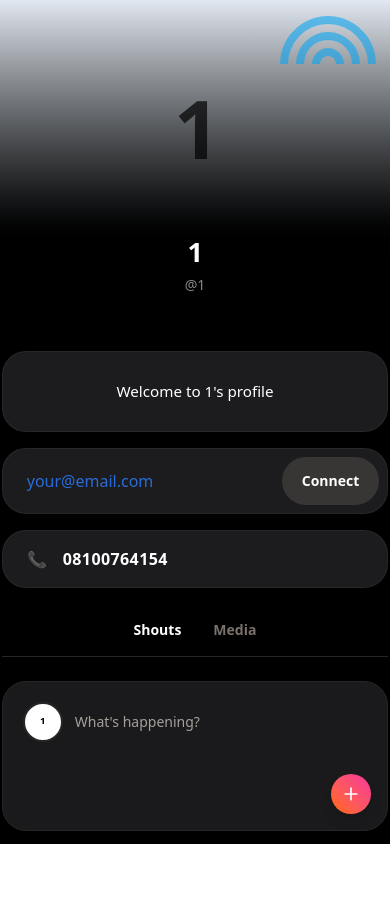
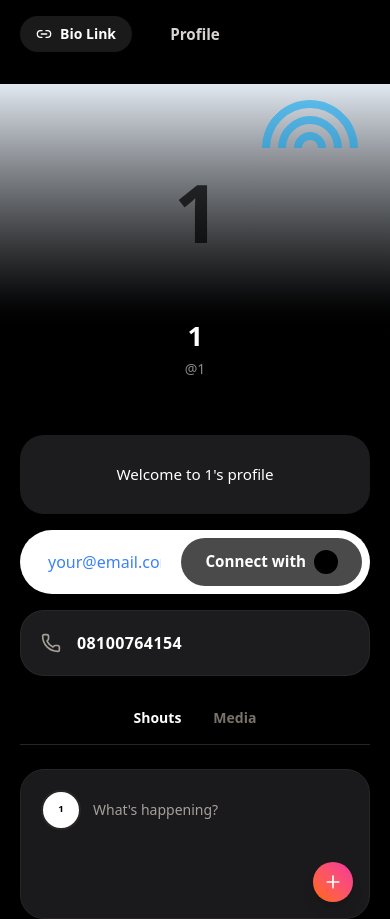
Before and after one commit to vickdennis/ChipNG-June15, a React (Vite) app: page /1 in a window 390 px wide. Before the commit the page ends 844 px from the top, so only its background shows below. Built offline with nearby package versions, Linux system fonts and the light colour scheme.

Commit message:
feat(dashboard): add edit mode toggle to smartphone frame
Introduced state management for edit mode in the dashboard and updated the smartphone frame to support switching between edit and public views, including a new navigation header for the public view.

```diff
--- a/src/components/dashboard/Dashboard.tsx
+++ b/src/components/dashboard/Dashboard.tsx
@@ -13,6 +13,8 @@ export default function Dashboard() {
   const [showPreviewMobile, setShowPreviewMobile] = useState(false);
   const [isContactModalOpen, setContactModalOpen] = useState(false);
   const [isBioModalOpen, setBioModalOpen] = useState(false);
+
+  const [isEditMode, setIsEditMode] = useState(false);
 
   // Social Links State
   const [socialLinks, setSocialLinks] = useState<any[]>([]);
@@ -40,6 +42,9 @@ export default function Dashboard() {
   return (
     <div className="font-sans selection:bg-indigo-500/30 selection:text-white bg-black">
          <SmartphoneFrame
+           isPublicView={!isEditMode}
+           onEditClick={() => setIsEditMode(true)}
+           onSaveClick={() => setIsEditMode(false)}
            socialLinks={socialLinks}
            onAddSocialClick={() => setDrawerOpen(true)}
            onSocialLinkClick={(link) => setManagePlatform(link.platform)}
--- a/src/components/dashboard/SmartphoneFrame.tsx
+++ b/src/components/dashboard/SmartphoneFrame.tsx
@@ -1,5 +1,5 @@
 import React from 'react';
-import { Share, ExternalLink, Check, ChevronLeft, Edit2, Plus } from 'lucide-react';
+import { Share, ExternalLink, Check, ChevronLeft, Edit2, Plus, Link2, Phone, GripVertical } from 'lucide-react';
 import SocialBar from './SocialBar';
 
 interface SmartphoneFrameProps {
@@ -8,9 +8,11 @@ interface SmartphoneFrameProps {
   onSocialLinkClick?: (link: any) => void;
   isPublicView?: boolean;
   profileName?: string;
+  onEditClick?: () => void;
+  onSaveClick?: () => void;
 }
 
-export default function SmartphoneFrame({ socialLinks = [], onAddSocialClick, onSocialLinkClick, isPublicView = false, profileName }: SmartphoneFrameProps) {
+export default function SmartphoneFrame({ socialLinks = [], onAddSocialClick, onSocialLinkClick, isPublicView = false, profileName, onEditClick, onSaveClick }: SmartphoneFrameProps) {
   const username = profileName || "username";
   const displayName = profileName ? profileName.toUpperCase() : "Your Name";
   const userUrl = `chipng.com/${username}`;
@@ -19,8 +21,32 @@ export default function SmartphoneFrame({ socialLinks = [], onAddSocialClick, on
     <div className={`flex flex-col items-center justify-center min-h-screen bg-black ${!isPublicView ? '' : ''}`}>
       <div className={`w-full max-w-md h-full min-h-screen bg-black relative flex flex-col font-sans text-white`}>
 
+          {/* Navigation Header for View Mode */}
+          {isPublicView && (
+            <div className="flex items-center justify-between px-5 py-4 w-full bg-black shrink-0 relative z-20">
+              <button className="flex items-center gap-2 px-4 py-2 rounded-full bg-white/10 text-white hover:bg-white/20 transition-colors">
+                <Link2 className="w-4 h-4" />
+                <span className="text-sm font-semibold">Bio Link</span>
+              </button>
+              <div className="absolute left-1/2 -translate-x-1/2 text-stone-300 font-semibold text-[0.95rem]">
+                Profile
+              </div>
+              {onEditClick ? (
+                <button
+                  onClick={onEditClick}
+                  className="flex items-center gap-2 px-4 py-2 rounded-full bg-white/10 text-white hover:bg-white/20 transition-colors"
+                >
+                  <Edit2 className="w-4 h-4" />
+                  <span className="text-sm font-semibold">Edit</span>
+                </button>
+              ) : (
+                <div className="w-[88px]" /> /* spacer */
+              )}
+            </div>
+          )}
+
           {/* Header Banner */}
-          <div className="relative w-full h-64 bg-gradient-to-b from-slate-200 to-black shrink-0 flex flex-col items-center justify-center overflow-hidden">
+          <div className={`${isPublicView ? 'mt-4 ' : ''}relative w-full h-64 bg-gradient-to-b from-slate-200 to-black shrink-0 flex flex-col items-center justify-center overflow-hidden`}>
              <div className="absolute inset-0 flex flex-col items-center justify-center opacity-70">
                 <div className="text-[5rem] font-black tracking-tighter leading-none flex items-start text-black uppercase">
                   {username}
@@ -33,16 +59,22 @@ export default function SmartphoneFrame({ socialLinks = [], onAddSocialClick, on
              {/* Banner Action Buttons */}
              {!isPublicView && (
                <>
-                 <button className="absolute top-6 left-5 w-8 h-8 rounded-full bg-black/20 flex items-center justify-center hover:bg-black/40 transition-colors">
-                   <ChevronLeft className="w-5 h-5 text-black/50" />
+                 <button className="absolute top-6 left-5 w-10 h-10 rounded-full bg-white/10 backdrop-blur-md border border-white/20 flex items-center justify-center hover:bg-white/20 transition-colors z-20" onClick={onSaveClick}>
+                   <ChevronLeft className="w-5 h-5 text-white/70" />
                  </button>
-                 <button className="absolute top-6 right-5 w-8 h-8 rounded-full bg-black/20 flex items-center justify-center hover:bg-black/40 transition-colors">
-                   <Check className="w-5 h-5 text-black/50" />
+                 <button className="absolute top-6 right-5 w-10 h-10 rounded-full bg-white/10 backdrop-blur-md border border-white/20 flex items-center justify-center hover:bg-white/20 transition-colors z-20" onClick={onSaveClick}>
+                   <Check className="w-5 h-5 text-white/70" />
                  </button>
                  <div className="absolute inset-0 flex items-center justify-center pointer-events-none">
-                    <div className="bg-black/20 backdrop-blur-md px-4 py-2 rounded-full text-white text-xs font-semibold pointer-events-auto cursor-pointer hover:bg-black/30 transition-colors flex items-center gap-2">
+                    <div className="bg-black/20 backdrop-blur-md px-5 py-2.5 rounded-full border border-white/10 shadow-xl text-white text-sm font-semibold pointer-events-auto cursor-pointer hover:bg-black/40 transition-colors flex items-center gap-2">
                        Change Photo or Video
                     </div>
+                 </div>
+                 {/* Blue concentric waves */}
+                 <div className="absolute -top-12 -right-12 w-64 h-64 pointer-events-none opacity-40">
+                    <div className="absolute top-1/2 left-1/2 -translate-x-1/2 -translate-y-1/2 w-48 h-48 border-[12px] border-[#3b82f6] rounded-full"></div>
+                    <div className="absolute top-1/2 left-1/2 -translate-x-1/2 -translate-y-1/2 w-32 h-32 border-[12px] border-[#3b82f6] rounded-full"></div>
+                    <div className="absolute top-1/2 left-1/2 -translate-x-1/2 -translate-y-1/2 w-16 h-16 border-[12px] border-[#3b82f6] rounded-full"></div>
                  </div>
                </>
              )}
@@ -70,93 +102,92 @@ export default function SmartphoneFrame({ socialLinks = [], onAddSocialClick, on
             <div className="w-full space-y-4">
               {/* Bio Block */}
               {!isPublicView && (
-                <div className="flex items-center justify-between px-2 mb-2">
-                  <span className="text-sm font-bold text-stone-400">Restore Defaults</span>
-                  <span className="text-sm font-bold bg-white text-black px-4 py-1.5 rounded-full">Show on Profile</span>
+                <div className="flex items-center justify-between px-2 mb-2 mt-6">
+                  <span className="text-sm font-bold text-stone-400 hover:text-white cursor-pointer transition-colors">Restore Defaults</span>
+                  <button className="text-sm font-bold bg-white text-black px-5 py-1.5 rounded-full hover:bg-stone-200 transition-colors">Show on Profile</button>
                 </div>
               )}
 
-              <div className="bg-[#1C1C1E] rounded-3xl p-5 border border-white/5 space-y-3">
+              <div className={`bg-[#1C1C1E] rounded-3xl p-5 ${!isPublicView ? 'flex items-start gap-4' : ''}`}>
+                {!isPublicView && (
+                  <div className="mt-1 cursor-grab text-stone-500 hover:text-white">
+                    <GripVertical className="w-5 h-5" />
+                  </div>
+                )}
+                <div className={`flex-1 ${!isPublicView ? 'space-y-3' : ''}`}>
                   {isPublicView ? (
                      <p className="text-white text-[0.95rem] font-medium text-center py-2">Welcome to {displayName}'s profile</p>
                   ) : (
                     <>
-                    <div className="flex items-center justify-between mb-4">
+                      <div className="flex items-center justify-between mb-2">
                         <div className="flex items-center gap-3">
-                        <div className="grid grid-cols-2 gap-0.5 opacity-50">
-                          <div className="w-1.5 h-1.5 rounded-full bg-white"></div>
-                          <div className="w-1.5 h-1.5 rounded-full bg-white"></div>
-                          <div className="w-1.5 h-1.5 rounded-full bg-white"></div>
-                          <div className="w-1.5 h-1.5 rounded-full bg-white"></div>
-                        </div>
                           <span className="font-bold text-white tracking-wide">Bio</span>
                         </div>
-                      <button className="w-11 h-6 rounded-full bg-indigo-500 relative transition-colors cursor-pointer">
-                        <div className="w-5 h-5 bg-white rounded-full absolute right-0.5 top-0.5 shadow-sm"></div>
+                        <button className="w-12 h-7 rounded-full bg-[#8B5CF6] relative transition-colors cursor-pointer border-2 border-transparent">
+                          <div className="w-6 h-6 bg-white rounded-full absolute right-0 top-0 shadow-sm"></div>
                         </button>
                       </div>
-                    <p className="text-white text-[0.95rem] font-medium text-center py-2">Welcome to {displayName}'s profile</p>
+                      <p className="text-[#888888] text-sm font-medium">Welcome to {displayName}'s profile</p>
                     </>
                   )}
                 </div>
+              </div>
 
               {/* Email Block */}
-              <div className={`bg-[#1C1C1E] rounded-3xl ${isPublicView ? 'p-2 flex gap-2' : 'p-5'} border border-white/5`}>
+              <div className={`${isPublicView ? 'bg-white rounded-full p-2 flex gap-2 w-full max-w-full overflow-hidden' : 'bg-[#1C1C1E] rounded-3xl p-5 flex items-start gap-4'}`}>
+                {!isPublicView && (
+                  <div className="mt-1 cursor-grab text-stone-500 hover:text-white">
+                    <GripVertical className="w-5 h-5" />
+                  </div>
+                )}
+                <div className="flex-1 min-w-0">
                   {isPublicView ? (
-                  <>
+                    <div className="flex items-center w-full">
                       <input
                         type="email"
                         placeholder="your@email.com"
-                      className="bg-transparent text-white px-4 py-3 flex-1 focus:outline-none placeholder-blue-500/80 font-medium"
+                        className="bg-transparent text-[#3b82f6] px-5 py-3 flex-1 w-full min-w-0 focus:outline-none placeholder-[#3b82f6] font-medium"
                       />
-                    <button className="bg-stone-500/30 text-white font-bold text-sm px-5 rounded-full flex items-center gap-2 hover:bg-stone-500/50 transition-colors shrink-0">
-                      Connect
+                      <button className="bg-[#4a4a4a] text-white font-bold text-[0.95rem] px-6 py-3 rounded-full flex items-center gap-2 hover:bg-[#333] transition-colors shrink-0">
+                        Connect with <div className="w-6 h-6 rounded-full bg-black flex items-center justify-center shrink-0" />
                       </button>
-                  </>
+                    </div>
                   ) : (
                     <>
-                    <div className="flex items-center justify-between mb-4">
+                      <div className="flex items-center justify-between mb-2">
                         <div className="flex items-center gap-3">
-                        <div className="grid grid-cols-2 gap-0.5 opacity-50">
-                          <div className="w-1.5 h-1.5 rounded-full bg-white"></div>
-                          <div className="w-1.5 h-1.5 rounded-full bg-white"></div>
-                          <div className="w-1.5 h-1.5 rounded-full bg-white"></div>
-                          <div className="w-1.5 h-1.5 rounded-full bg-white"></div>
-                        </div>
                           <span className="font-bold text-white tracking-wide">Email Contact Form</span>
                         </div>
-                      <button className="w-11 h-6 rounded-full bg-indigo-500 relative transition-colors cursor-pointer">
-                        <div className="w-5 h-5 bg-white rounded-full absolute right-0.5 top-0.5 shadow-sm"></div>
+                        <button className="w-12 h-7 rounded-full bg-[#8B5CF6] relative transition-colors cursor-pointer border-2 border-transparent">
+                          <div className="w-6 h-6 bg-white rounded-full absolute right-0 top-0 shadow-sm"></div>
                         </button>
                       </div>
-                    <p className="text-[#888888] text-xs leading-relaxed text-center px-4">Capture fan emails and grow your email list directly from your profile.</p>
+                      <p className="text-[#888888] text-sm leading-relaxed pr-8">Capture fan emails and grow your email list directly from your profile.</p>
                     </>
                   )}
+                </div>
               </div>
 
                {/* Phone Block (Public View only) */}
                {isPublicView && (
-                  <div className="bg-[#1C1C1E] rounded-3xl p-4 px-6 border border-white/5 flex items-center gap-4 cursor-pointer hover:bg-[#252528] transition-colors">
-                     <span className="text-stone-400">📞</span>
+                  <div className="bg-[#1C1C1E] rounded-3xl p-5 border border-white/5 flex items-center gap-4 cursor-pointer hover:bg-[#252528] transition-colors">
+                     <Phone className="w-5 h-5 text-stone-400" />
                      <span className="text-white font-bold tracking-wide">08100764154</span>
                   </div>
                )}
 
               {/* Add Content Container */}
               {!isPublicView && (
-                <div className="bg-[#1C1C1E] rounded-3xl p-5 border border-white/5 flex justify-between items-center h-24">
-                   <div className="flex items-center gap-3">
-                      <div className="grid grid-cols-2 gap-0.5 opacity-50">
-                        <div className="w-1.5 h-1.5 rounded-full bg-white"></div>
-                        <div className="w-1.5 h-1.5 rounded-full bg-white"></div>
-                        <div className="w-1.5 h-1.5 rounded-full bg-white"></div>
-                        <div className="w-1.5 h-1.5 rounded-full bg-white"></div>
+                <div className="bg-[#1C1C1E] rounded-3xl p-5 flex items-center gap-4">
+                   <div className="mt-1 cursor-grab text-stone-500 hover:text-white">
+                      <GripVertical className="w-5 h-5" />
                    </div>
-                      <span className="font-bold text-white tracking-wide">Featured Links</span>
-                   </div>
-                   <button className="bg-gradient-to-r from-pink-500 to-orange-400 text-white font-bold text-xs uppercase tracking-wider px-6 py-2.5 rounded-full shadow-lg">
+                   <div className="flex-1 flex justify-between items-center">
+                     <span className="font-bold text-white tracking-wide text-lg">Featured Links</span>
+                     <button className="bg-gradient-to-r from-[#FF5E62] to-[#FF9966] text-white font-bold text-sm uppercase tracking-wider px-6 py-3 rounded-full shadow-lg">
                         ADD CONTENT
                      </button>
+                   </div>
                 </div>
               )}
             </div>
```
Lines whose indentation alone changed are shown as unchanged.
